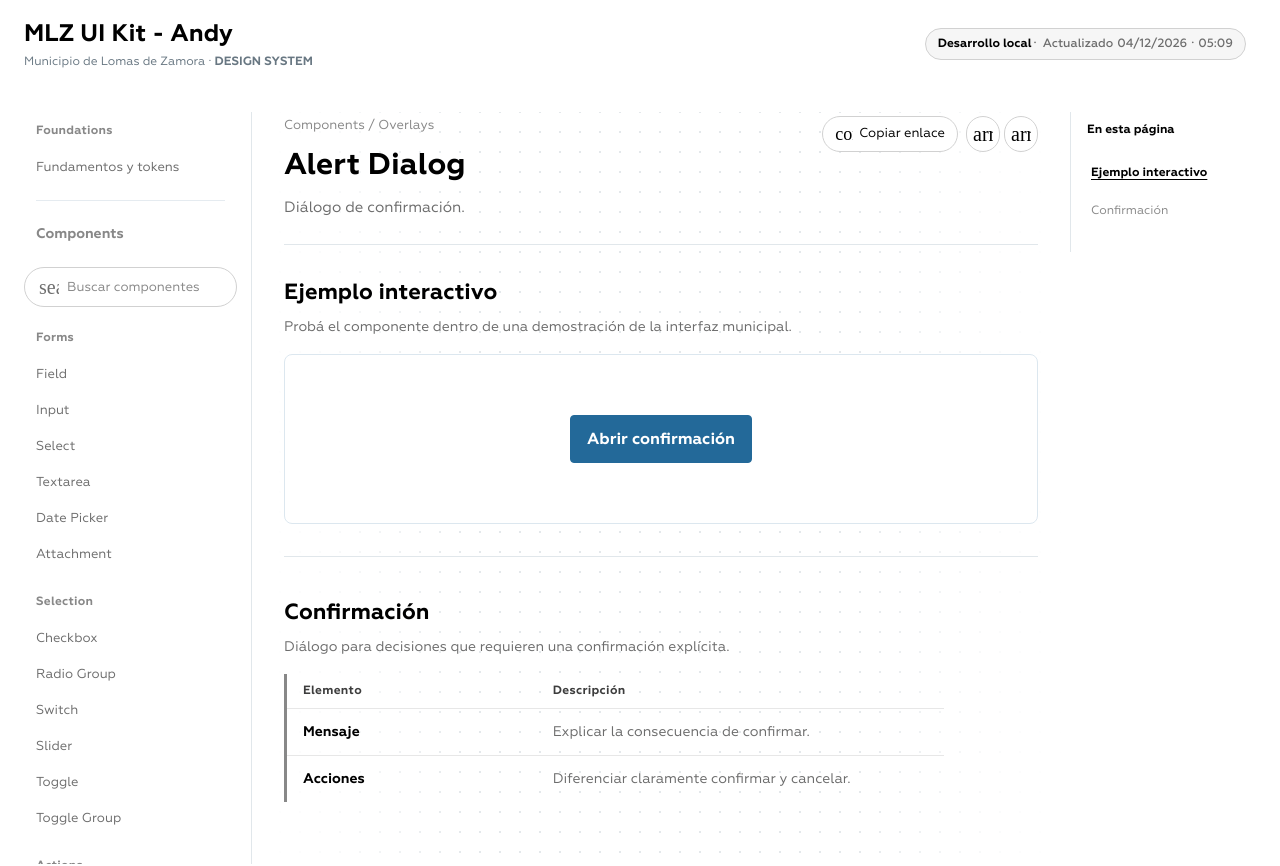
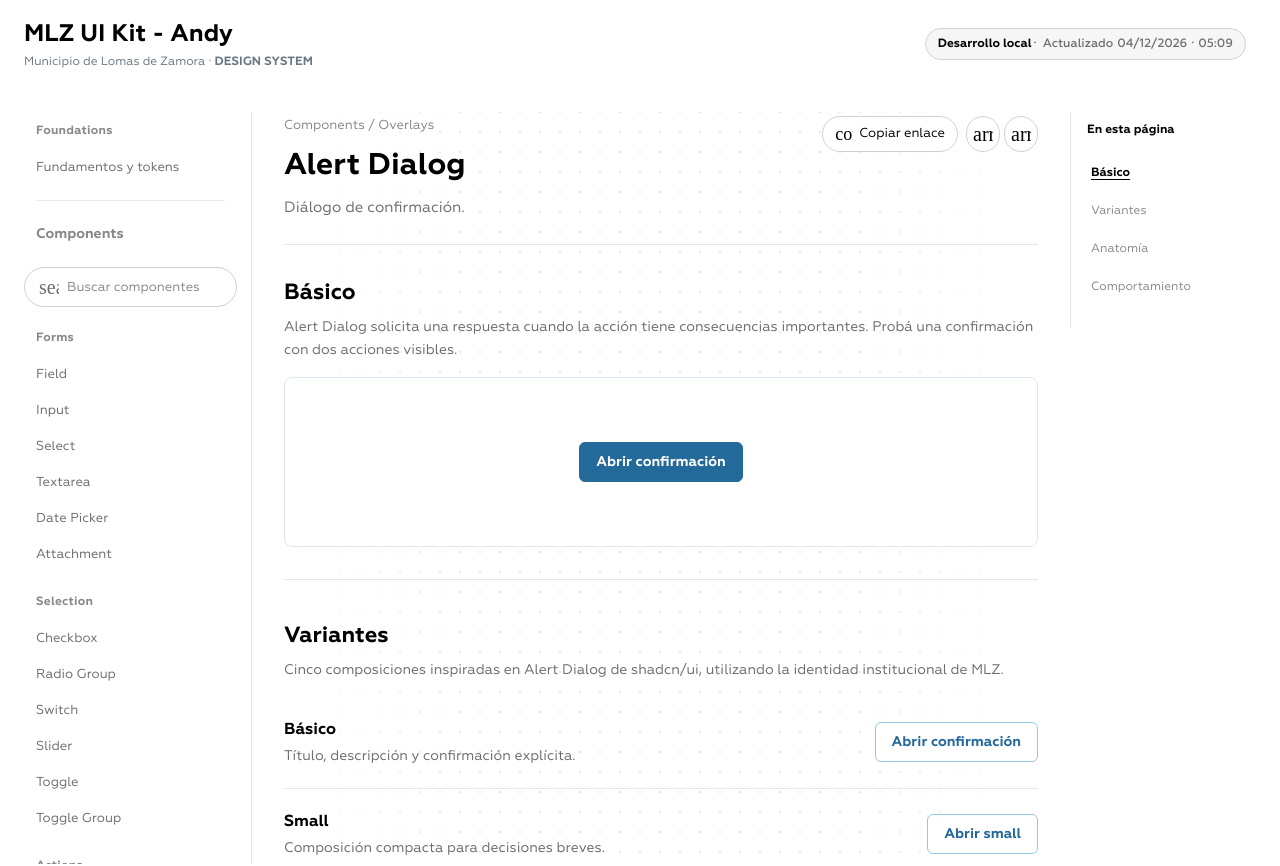
Before and after one commit to SantiagoM96/mlz-muni, a React (Vite) app: page /ui-kit-andy/componentes/alert-dialog in a window 1280 px wide. Shown: the top 866 px of the page. Built offline with nearby package versions, Linux system fonts and the light colour scheme; a web font is replaced by a local one.

Commit message:
refactor(ui-kit): route Dialog and Alert Dialog to dedicated interactive documentation

```diff
--- a/src/pages/andy-kit/AndyAdditionalComponents.tsx
+++ b/src/pages/andy-kit/AndyAdditionalComponents.tsx
@@ -1,6 +1,7 @@
 import { useEffect, useState } from 'react';
 import { DocSection, DocPreview, GuidelineTable } from './AndyDocsPrimitives';
 import { MaterialIcon } from '../../shared/ui/MaterialIcon';
+import { AndyDialogDocs, AndyAlertDialogDocs } from './AndyModalDocs';
 import './andy-additional-components.css';
 
 export const additionalComponents = [
@@ -118,6 +119,8 @@ const visualGuidance:Partial<Record<AdditionalId,{heading:string;description:str
  'button-group':{heading:'Acciones agrupadas',description:'Botones relacionados presentados en una misma fila.',rows:[['Agrupación','Mantener próximas las acciones que pertenecen al mismo contexto.'],['Estados','Conservar la jerarquía y el estado de cada botón.']]}
 };
 export function AndyAdditionalComponent({id}:{id:AdditionalId}){
+ if(id==='dialog')return <AndyDialogDocs/>;
+ if(id==='alert-dialog')return <AndyAlertDialogDocs/>;
  const guidance=visualGuidance[id];
  const [visible,setVisible]=useState(false);
  const [value,setValue]=useState(45);
@@ -155,9 +158,7 @@ export function AndyAdditionalComponent({id}:{id:AdditionalId}){
   case 'separator':demo=<div className="andy-add-stack"><span>Primera sección</span><hr/><span>Segunda sección</span></div>;break;
   case 'collapsible':demo=<div className="andy-add-stack"><button className="andy-btn andy-btn-outline" type="button" aria-expanded={expanded} aria-controls="andy-collapsible-content" onClick={()=>setExpanded(!expanded)}>Información adicional {expanded?'−':'+'}</button>{expanded&&<div id="andy-collapsible-content" className="andy-add-panel">Contenido complementario expandido.</div>}</div>;break;
   case 'button-group':demo=<div className="andy-add-inline" role="group" aria-label="Alineación">{['Izquierda','Centro','Derecha'].map(v=><button key={v} className={'andy-btn '+(selected.includes(v)?'andy-btn-primary':'andy-btn-outline')} type="button" aria-pressed={selected.includes(v)} onClick={()=>setSelected([v])}>{v}</button>)}</div>;break;
-  case 'dialog':
-  case 'alert-dialog':
-  case 'sheet':demo=<>{button('Abrir '+(id==='sheet'?'panel':id==='alert-dialog'?'confirmación':'diálogo'),()=>setVisible(true))}{visible&&<div className="andy-add-overlay" onMouseDown={close}><div role="dialog" aria-modal="true" aria-labelledby="andy-add-dialog-title" className={'andy-add-dialog '+(id==='sheet'?'is-sheet':'')} onMouseDown={e=>e.stopPropagation()}><h3 id="andy-add-dialog-title">{id==='alert-dialog'?'¿Confirmar la acción?':id==='sheet'?'Panel lateral':'Detalle'}</h3><p>{id==='alert-dialog'?'Esta acción modifica únicamente el estado de esta demostración.':'Ejemplo de contenido que se presenta en una capa independiente.'}</p><div className="andy-add-inline"><button className="andy-btn andy-btn-outline" type="button" onClick={close}>Cancelar</button>{button('Confirmar',close)}</div></div></div>}</>;break;
+  case 'sheet':demo=<>{button('Abrir panel',()=>setVisible(true))}{visible&&<div className="andy-add-overlay" onMouseDown={close}><div role="dialog" aria-modal="true" aria-labelledby="andy-add-dialog-title" className="andy-add-dialog is-sheet" onMouseDown={e=>e.stopPropagation()}><h3 id="andy-add-dialog-title">Panel lateral</h3><p>Ejemplo de contenido que se presenta en una capa independiente.</p><div className="andy-add-inline"><button className="andy-btn andy-btn-outline" type="button" onClick={close}>Cancelar</button>{button('Confirmar',close)}</div></div></div>}</>;break;
   default: demo=null;
  }
  if(id==='toast')return <AndyToastDocs/>;
```
